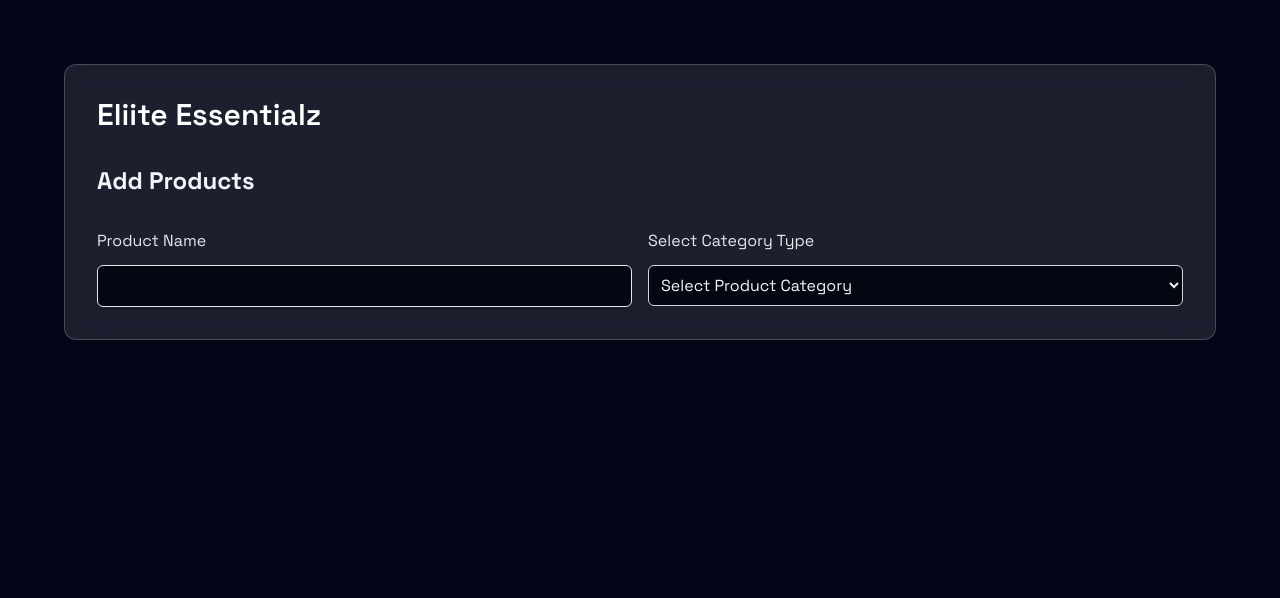
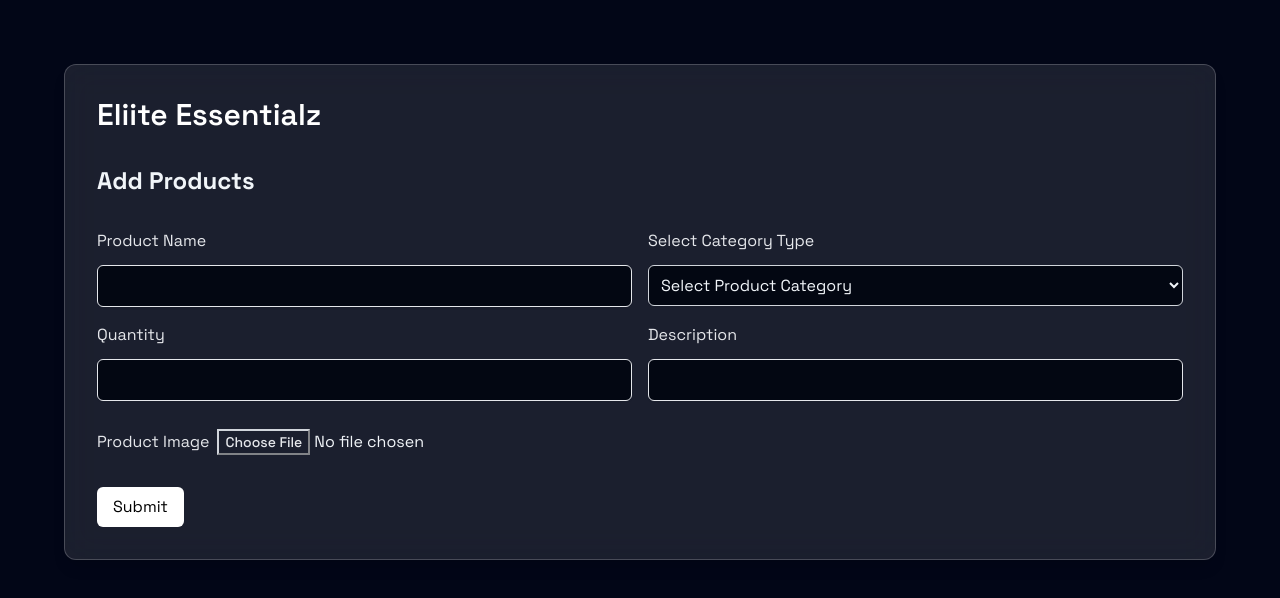
Before and after one commit to Lapark100/eliite_essentialz, a Next.js app: page /shop/add in a window 1280 px wide. Shown: the top 598 px of the page. Built offline with nearby package versions, Linux system fonts and the light colour scheme.

Commit message:
Product for now connected to Supabase

```diff
--- a/app/shop/component/add-products-form.js
+++ b/app/shop/component/add-products-form.js
@@ -1,30 +1,86 @@
-import Label from "@/components/label"
-import Input from "@/components/input"
-import Select from "@/components/select"
-import { categories } from "@/lib/const"
+"use client";
 
-export default function AddProductsForm () {
+import Label from "@/components/label";
+import Input from "@/components/input";
+import Select from "@/components/select";
+import { categories } from "@/lib/const";
+import Button from "@/components/button";
+import createProduct from "@/lib/actions";
+import { useRouter } from "next/navigation";
+import { useForm } from "react-hook-form";
+
+export default function AddProductsForm() {
+    const {
+        register,
+        handleSubmit,
+        formState: { errors }
+    } = useForm({
+        mode: "onTouched"
+    });
+
+    const router = useRouter();
+    const onSubmit = async (data) => {
+        const formData = new FormData();
+
+        // Append the form data fields to FormData
+        formData.append("productName", data.productName);
+        formData.append("category", data.category);
+        formData.append("date", data.date);
+        formData.append("quantity", data.quantity);
+        formData.append("description", data.description);
+        formData.append("image", data.image_url[0]);
+        try {
+            await createProduct(formData); // Send form data to server action
+            router.push('/shop');
+        } catch (error) {
+            console.error(error);
+        }
+    };
+
     return (
-    <form className="space-y-8 mb-8">
+        <form className="space-y-8 mb-8" onSubmit={handleSubmit(onSubmit)}>
             <h1 className="text-2xl font-bold">Add Products</h1>
             <div className="grid grid-cols-1 md:grid-cols-2 gap-4">
                 <div className="space-y-3">
-                <Label className="">
-                    Product Name
-                </Label>
-                <Input type="text" className=""/>
+                    <Label>Product Name</Label>
+                    <Input {...register("productName", { required: "Product name is required" })} type="text" />
+                    {errors.productName && <p className="text-red-500">{errors.productName.message}</p>}
                 </div>
 
                 <div className="space-y-3">
-                <Label className="">
-                    Select Category Type
-                </Label>
-                <Select>
+                    <Label>Select Category Type</Label>
+                    <Select {...register("category", { required: "Category is required" })}>
                         <option value="">Select Product Category</option>
-                {categories.map( cat => <option key={cat}>{cat}</option>)}
+                        {categories.map((cat) => (
+                            <option key={cat} value={cat}>
+                                {cat}
+                            </option>
+                        ))}
                     </Select>
+                    {errors.category && <p className="text-red-500">{errors.category.message}</p>}
+                </div>
+
+
+                <div className="space-y-3">
+                    <Label>Quantity</Label>
+                    <Input {...register("quantity", { required: "Quantity is required", valueAsNumber: true })} type="number" />
+                    {errors.quantity && <p className="text-red-500">{errors.quantity.message}</p>}
+                </div>
+
+                <div className="space-y-3 ">
+                    <Label>Description</Label>
+                    <Input {...register("description", { required: "Description is required" })} type="text" />
+                    {errors.description && <p className="text-red-500">{errors.description.message}</p>}
+                </div>
+                <div className="space-y-3 col-span-2">
+                    <Label>Product Image</Label>
+                    <Input {...register("image_url", { required: "Product image is required" })} type="file" />
+                    {errors.image && <p className="text-red-500">{errors.image.message}</p>}
                 </div>
             </div>
+            <div className="flex justify-between items-center">
+                <Button type="submit">Submit</Button>
+            </div>
         </form>
-)
+    );
 }
--- /dev/null
+++ b/components/button.js
@@ -0,0 +1,15 @@
+export default function Button (props) {
+
+const variants = {
+    default: 'bg-white text-black rounded-md hover:bg-gray-200 disabled:opacity-20 '
+}
+
+const sizes = {
+    xs: 'text-xs px-2 py-1',
+    sm: 'text-sm px-3 py-1.5',
+    base: 'text-base px-4 py-2',
+    large: 'text-lg px-4 py-2'
+}
+
+return <button {...props} className={`${props.variant? variants[props.variants] : variants["default"]} ${props.sizes ? sizes[props.sizes] : sizes['base']}`}></button>
+}
--- a/components/input.js
+++ b/components/input.js
@@ -2,8 +2,10 @@
 
 export default forwardRef(function Input (props, ref) {
     const styles = {
-        'file': 'file:border-0 file:bg-transparent file:text-sm file:font-medium disabled:opacity-50 file:text-gray-200',
-        'default': 'w-full rounded-md shadow-sm border bg-gray-950 disabled:opacity-75 py-2'
+        'file': 'file:border-gray-300 rounded pl-2 file:bg-transparent file:text-sm file:font-medium disabled:opacity-50 file:text-gray-200',
+        'default': 'w-full rounded-md shadow-sm border bg-gray-950 disabled:opacity-75 py-2 px-2'
     }
-    return (<input {...props} className={`${styles[props.type] ?? styles['default'] } ${props.className}`} ref={ref}></input>)
+
+    // throw new Error('reset')
+    return (<input {...props} className={`${styles[props.type] ?? styles['default'] } ${props.className} `} ref={ref}></input>)
 })
--- a/components/select.js
+++ b/components/select.js
@@ -1,5 +1,5 @@
 import { forwardRef } from "react"
 
 export default forwardRef (function Select(props , ref) {
-    return <select {...props} ref={ref} className="w-full rounded-md shadow-sm border border-gray-300 bg-gray-950 py-2 px-2" ></select>
+    return <select {...props} ref={ref} className="w-full rounded-md shadow-sm border border-gray-300 bg-gray-950 p-2 " ></select>
 })
--- /dev/null
+++ b/lib/actions.js
@@ -0,0 +1,55 @@
+"use server"
+
+import { createClient } from "./supabase/server";
+
+export default async function createProduct(formData) {
+    const productName = formData.get("productName");
+    const category = formData.get("category");
+    const quantity = formData.get("quantity");
+    const description = formData.get("description");
+    const imageFile = formData.get("image_url");
+
+    const supabase = createClient()
+
+    let imageUrl = ""; // Declare imageUrl
+
+    // Handle image upload if a file is provided
+    if (imageFile) {
+        const { data, error } = await supabase.storage
+            .from("product-image") // Ensure the bucket name is correct
+            .upload(`images/${Date.now()}_${imageFile.name}`, imageFile);
+
+        if (error) {
+            console.error("Image upload failed:", error);
+            throw error;
+        }
+
+        // Generate the public URL for the uploaded image
+        const { data: publicUrlData } = supabase
+            .storage
+            .from("product-image")
+            .getPublicUrl(data.path);
+
+        imageUrl = publicUrlData.publicUrl; // Use the public URL for the image
+        console.log("Image URL:", imageUrl);
+    }
+
+    const {data: product, error: insertError} = await supabase
+    .from("products")
+    .insert([
+        {
+            productName,
+            category,
+            description,
+            quantity,
+            image_url: imageUrl
+        }
+    ])
+
+    if (insertError) {
+        console.error("Product creation failed:", insertError);
+        throw insertError;
+    }
+
+    return product
+}
--- /dev/null
+++ b/lib/supabase/server.js
@@ -0,0 +1,27 @@
+import { createServerClient } from '@supabase/ssr'
+import { cookies } from 'next/headers'
+
+export function createClient() {
+  const cookieStore = cookies();
+
+  return createServerClient(
+    process.env.NEXT_PUBLIC_SUPABASE_URL,
+    process.env.NEXT_PUBLIC_SUPABASE_ANON_KEY,
+    {
+      cookies: {
+        getAll() {
+          return cookieStore.getAll();
+        },
+        setAll(cookiesToSet) {
+          try {
+            cookiesToSet.forEach(({ name, value, options }) => {
+              cookieStore.set(name, value, options);
+            });
+          } catch (error) {
+            console.error("Error setting cookies:", error.message);
+          }
+        },
+      },
+    }
+  );
+}
```
Also changed, not shown: package.json (+13 -3 lines), 1 other file (tests, documents, lock files or other folders). Lines whose indentation alone changed are shown as unchanged.
